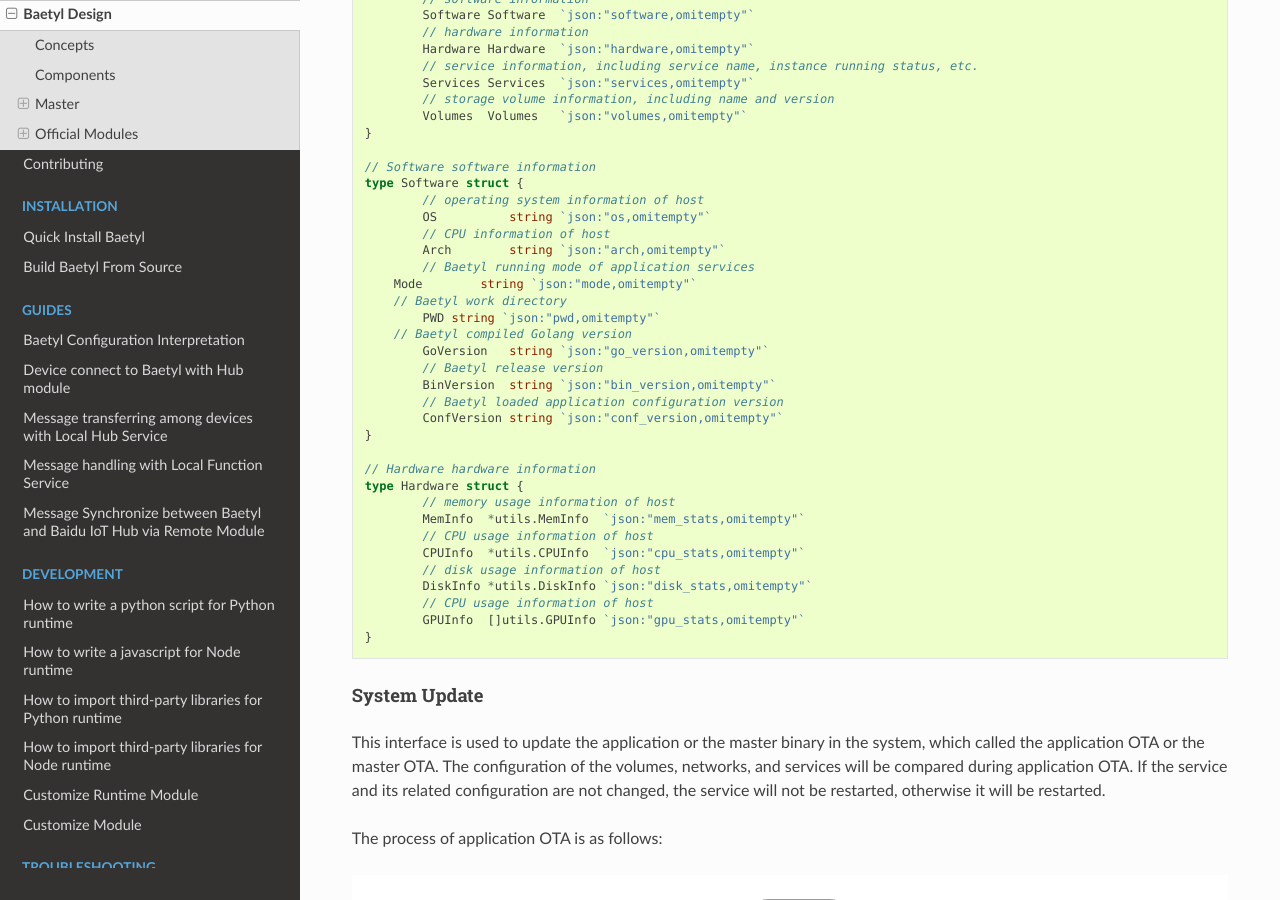
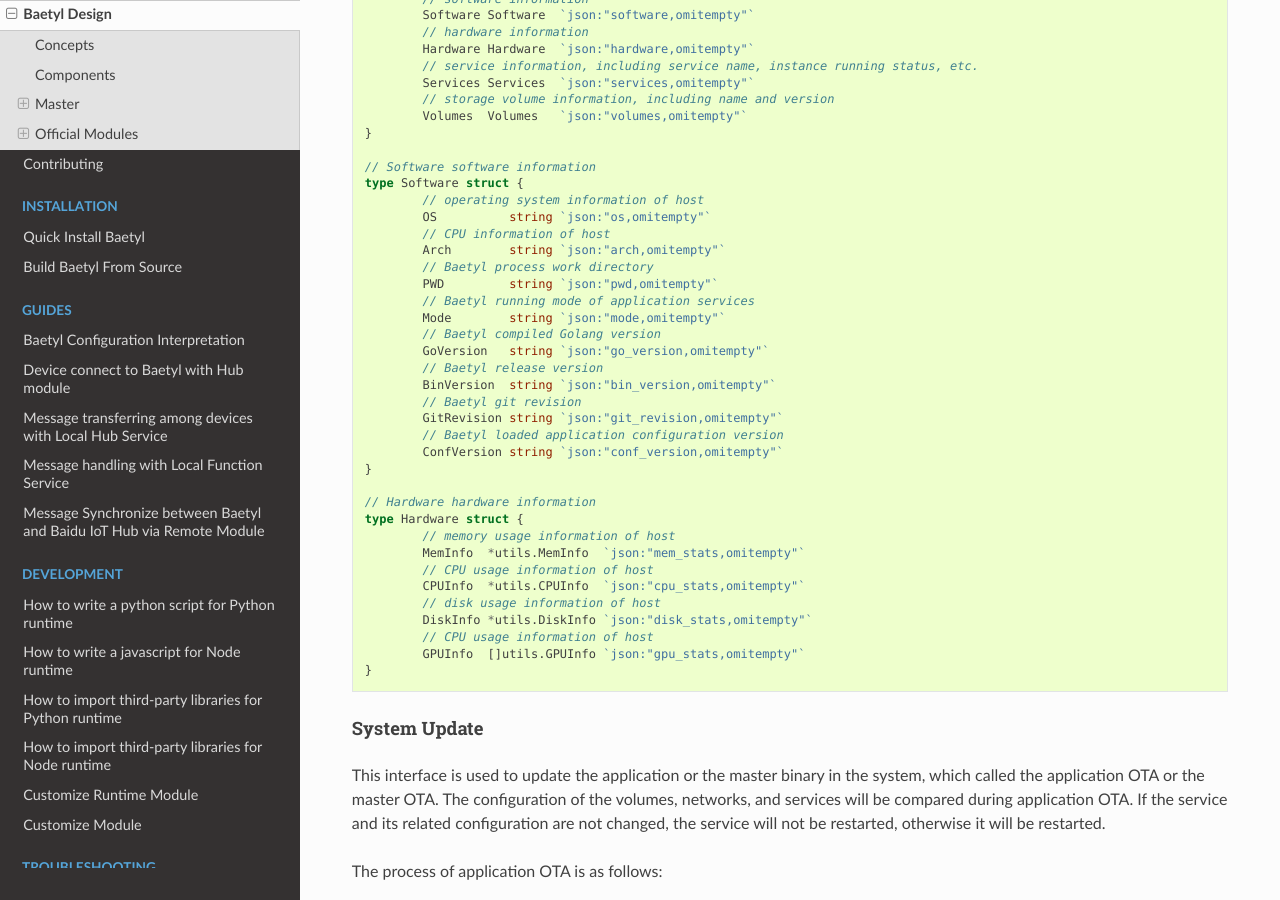
Before and after one commit to baetyl/baetyl-docs-en, a Sphinx documentation site: the page built from docs/overview/Design.md, in a window 1280 px wide and 900 px high, scrolled down 5199 px. Built offline with Sphinx 7.4.7 and the Read the Docs theme 2.0.0, drawn with Linux system fonts in a browser that asks for light colours.

Commit message:
update Software struct

```diff
--- a/docs/overview/Design.md
+++ b/docs/overview/Design.md
@@ -162,14 +162,16 @@
 	OS          string `json:"os,omitempty"`
 	// CPU information of host
 	Arch        string `json:"arch,omitempty"`
+	// Baetyl process work directory
+	PWD         string `json:"pwd,omitempty"`
 	// Baetyl running mode of application services
-    Mode        string `json:"mode,omitempty"`
-    // Baetyl work directory
-	PWD string `json:"pwd,omitempty"`
-    // Baetyl compiled Golang version
+	Mode        string `json:"mode,omitempty"`
+	// Baetyl compiled Golang version
 	GoVersion   string `json:"go_version,omitempty"`
 	// Baetyl release version
 	BinVersion  string `json:"bin_version,omitempty"`
+	// Baetyl git revision
+	GitRevision string `json:"git_revision,omitempty"`
 	// Baetyl loaded application configuration version
 	ConfVersion string `json:"conf_version,omitempty"`
 }
```
